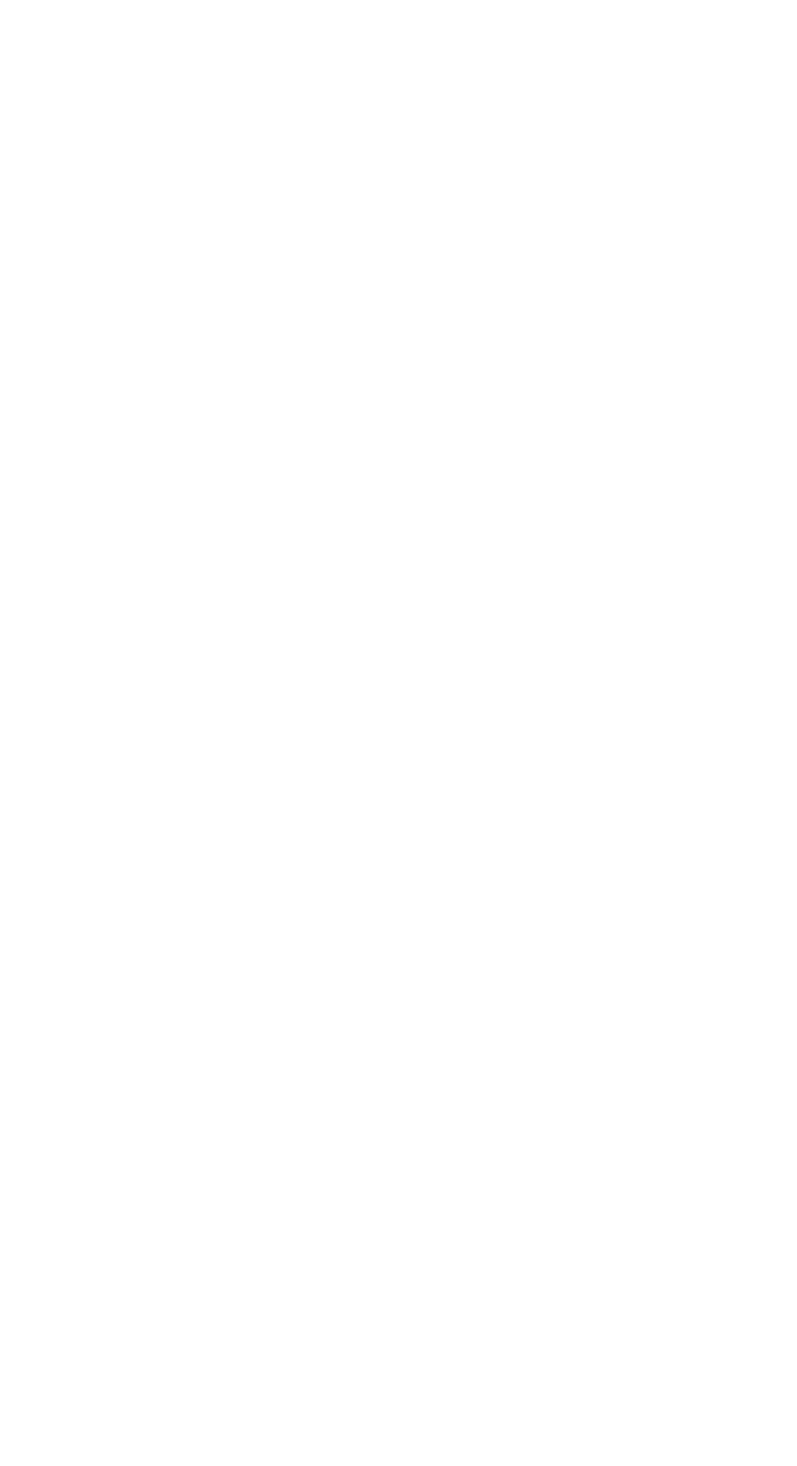
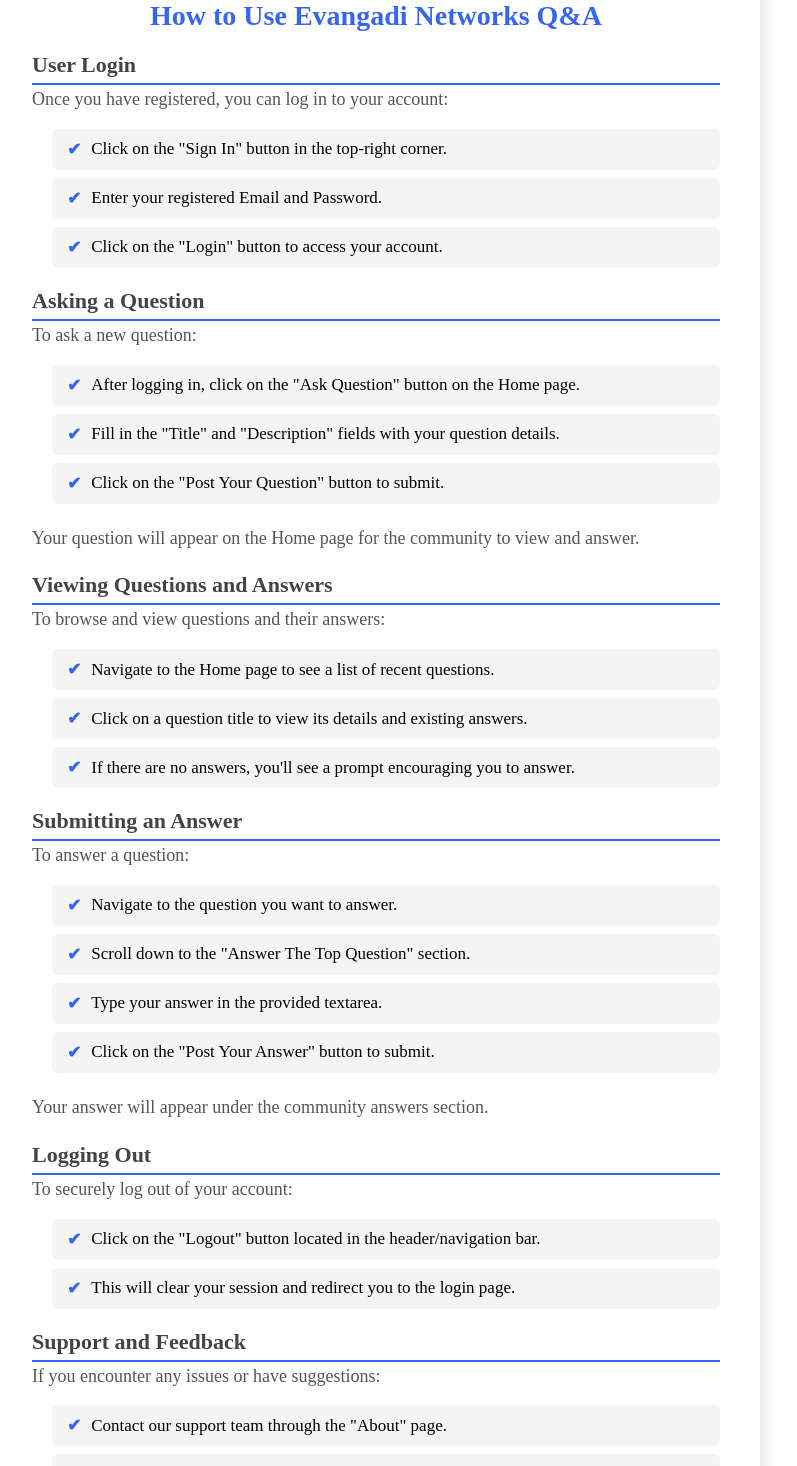
Before and after one commit to Hermi-git/Evangadi_Forum_Frontend, a React (Create React App) app in the folder client/: page /howitworks in a window 1280 px wide. Before the commit this address had no page. Shown: the part 140-1606 px from the top of the page, without its empty margins (264-1061 px from the left). Before the commit the page ends 800 px from the top, so only its background shows below. Built offline with nearby package versions, Linux system fonts and the light colour scheme.

Commit message:
How it works page created

```diff
--- a/client/src/App.jsx
+++ b/client/src/App.jsx
@@ -1,4 +1,5 @@
 import Home from "./Pages/Home/Home";
+import HowItWorks from "./Pages/HowItWorks/HowItWorks";
 import Login from "./Pages/Login/Login";
 import Register from "./Pages/Register/Register";
 import {Routes, Route} from "react-router-dom"
@@ -10,6 +11,7 @@ function App() {
         <Route path="/" element={<Home/>}/>
         <Route path="/login" element={<Login/>}/>
         <Route path="/register" element={<Register/>}/>
+        <Route path="/howitworks" element={<HowItWorks/>}/>
       </Routes>
  </div>
 )
--- /dev/null
+++ b/client/src/Pages/HowItWorks/HowItWorks.jsx
@@ -0,0 +1,61 @@
+import React from 'react'
+import classes from "./HowItWorks.module.css"
+
+function HowItWorks() {
+  return (
+    <div className={classes.HowItWorks_wrapper}>
+        <h1>How to Use Evangadi Networks Q&A</h1>
+        <h2>User Login</h2>
+<p>Once you have registered, you can log in to your account:</p>
+<ul>
+    <li>Click on the "Sign In" button in the top-right corner.</li>
+    <li>Enter your registered Email and Password.</li>
+    <li>Click on the "Login" button to access your account.</li>
+</ul>
+
+<h2>Asking a Question</h2>
+<p>To ask a new question:</p>
+<ul>
+    <li>After logging in, click on the "Ask Question" button on the Home page.</li>
+    <li>Fill in the "Title" and "Description" fields with your question details.</li>
+    <li>Click on the "Post Your Question" button to submit.</li>
+</ul>
+<p>Your question will appear on the Home page for the community to view and answer.</p>
+
+<h2>Viewing Questions and Answers</h2>
+<p>To browse and view questions and their answers:</p>
+<ul>
+    <li>Navigate to the Home page to see a list of recent questions.</li>
+    <li>Click on a question title to view its details and existing answers.</li>
+    <li>If there are no answers, you'll see a prompt encouraging you to answer.</li>
+</ul>
+
+<h2>Submitting an Answer</h2>
+<p>To answer a question:</p>
+<ul>
+    <li>Navigate to the question you want to answer.</li>
+    <li>Scroll down to the "Answer The Top Question" section.</li>
+    <li>Type your answer in the provided textarea.</li>
+    <li>Click on the "Post Your Answer" button to submit.</li>
+</ul>
+<p>Your answer will appear under the community answers section.</p>
+
+<h2>Logging Out</h2>
+<p>To securely log out of your account:</p>
+<ul>
+    <li>Click on the "Logout" button located in the header/navigation bar.</li>
+    <li>This will clear your session and redirect you to the login page.</li>
+</ul>
+
+<h2>Support and Feedback</h2>
+<p>If you encounter any issues or have suggestions:</p>
+<ul>
+    <li>Contact our support team through the "About" page.</li>
+    <li>Provide feedback using the feedback form available in your profile.</li>
+</ul>
+
+    </div>
+  )
+}
+
+export default HowItWorks
--- /dev/null
+++ b/client/src/Pages/HowItWorks/HowItWorks.module.css
@@ -0,0 +1,87 @@
+.HowItWorks_wrapper {
+    position: absolute;
+    top: 100px;
+    width: 60%;
+    left: 20%;
+    background-color: #ffffff;
+    padding: 40px;
+    box-shadow: 6px 6px 15px rgba(0, 0, 0, 0.1);
+    border-radius: 10px;
+    transition: transform 0.3s ease-in-out, box-shadow 0.3s ease-in-out;
+}
+
+.HowItWorks_wrapper:hover {
+    transform: translateY(-5px);
+    box-shadow: 8px 8px 20px rgba(0, 0, 0, 0.15);
+}
+
+h1 {
+    text-align: center;
+    color: #3665f4;
+    font-size: 28px;
+    margin-bottom: 20px;
+    font-weight: bold;
+}
+
+h2 {
+    color: #444;
+    font-size: 22px;
+    margin-top: 20px;
+    border-bottom: 2px solid #3665f4;
+    padding-bottom: 5px;
+}
+
+p {
+    font-size: 18px;
+    line-height: 1.6;
+    color: #555;
+    margin-bottom: 15px;
+}
+
+ul {
+    padding-left: 20px;
+    margin-bottom: 20px;
+}
+
+li {
+    font-size: 17px;
+    list-style: none;
+    background: #f4f4f4;
+    padding: 10px 15px;
+    border-radius: 6px;
+    margin-bottom: 8px;
+    display: flex;
+    align-items: center;
+    transition: background 0.3s ease-in-out;
+}
+
+li:hover {
+    background: #e8f0ff;
+}
+
+li::before {
+    content: "✔";
+    color: #3665f4;
+    font-weight: bold;
+    margin-right: 10px;
+}
+
+@media screen and (max-width: 768px) {
+    .HowItWorks_wrapper {
+        width: 90%;
+        left: 5%;
+        padding: 20px;
+    }
+
+    h1 {
+        font-size: 24px;
+    }
+
+    h2 {
+        font-size: 20px;
+    }
+
+    p, li {
+        font-size: 16px;
+    }
+}
```
